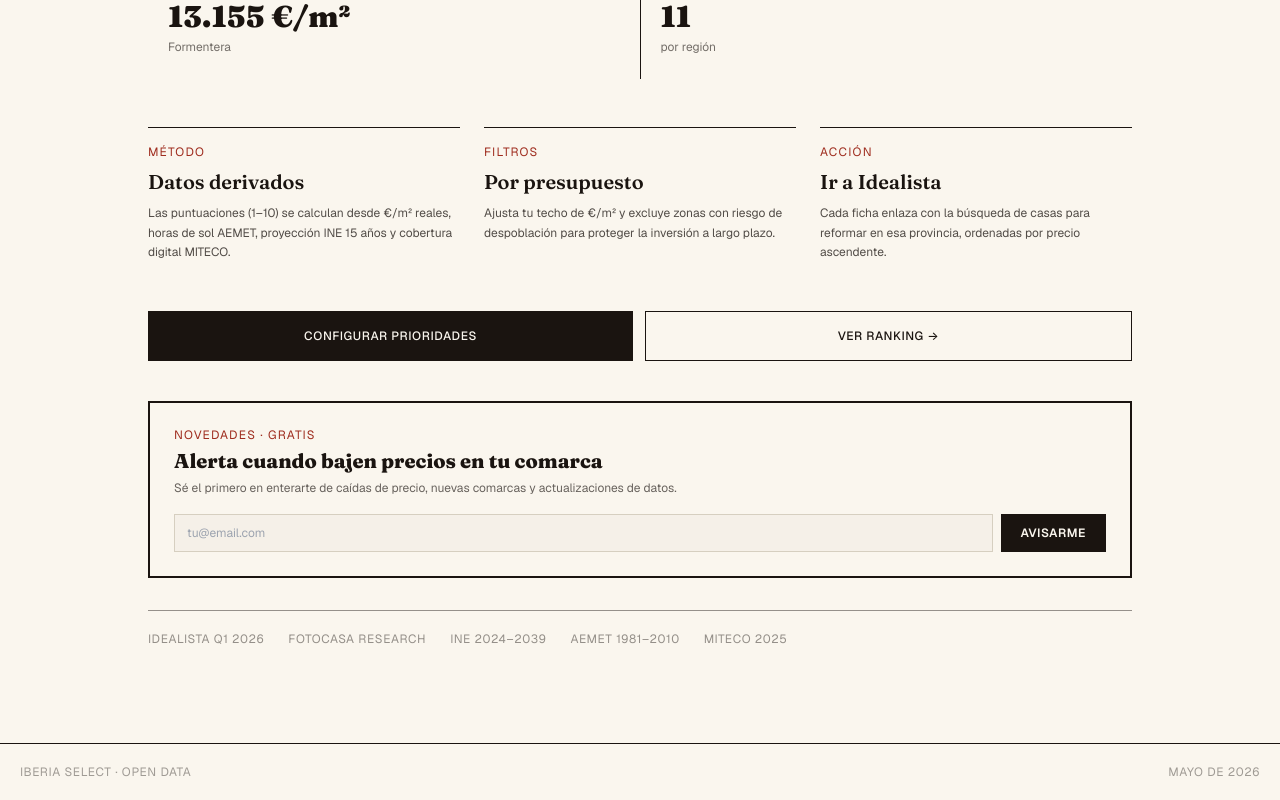
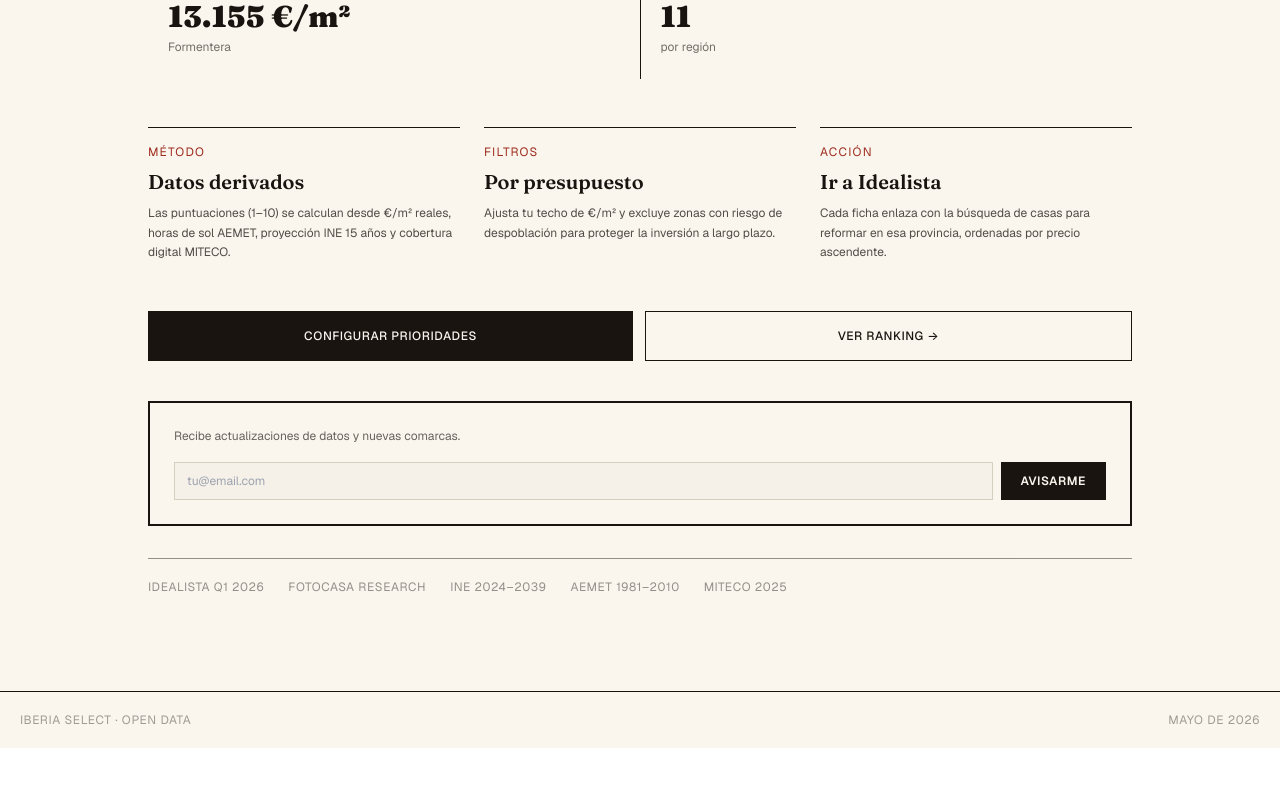
Before and after one commit to antoniomp17/iberiaSelect, a React (Vite) app: page /#intro in a window 1280 px wide. Shown: the part 643-1443 px from the top of the page. After the commit the page ends 1391 px from the top, so only its background shows below. Built offline with nearby package versions, Linux system fonts and the light colour scheme.

Commit message:
ui: simplify email capture — remove marketing copy

```diff
--- a/src/views/IntroView.jsx
+++ b/src/views/IntroView.jsx
@@ -90,14 +90,8 @@ export const IntroView = () => {
 
       {/* ── Email capture ── */}
       <div className="mt-10 p-6 border-2" style={{ borderColor: ink }}>
-        <div className="text-xs uppercase tracking-widest mb-1" style={{ ...S.fontBody, color: S.accent }}>
-          Novedades · Gratis
-        </div>
-        <h3 className="text-xl mb-1" style={{ ...S.fontDisplay, color: ink, fontWeight: 700 }}>
-          Alerta cuando bajen precios en tu comarca
-        </h3>
         <p className="text-xs mb-4 leading-relaxed" style={{ ...S.fontBody, color: ink, opacity: 0.65 }}>
-          Sé el primero en enterarte de caídas de precio, nuevas comarcas y actualizaciones de datos.
+          Recibe actualizaciones de datos y nuevas comarcas.
         </p>
         {emailSent ? (
           <p className="text-xs uppercase tracking-wider" style={{ ...S.fontBody, color: S.forest, fontWeight: 600 }}>
```
